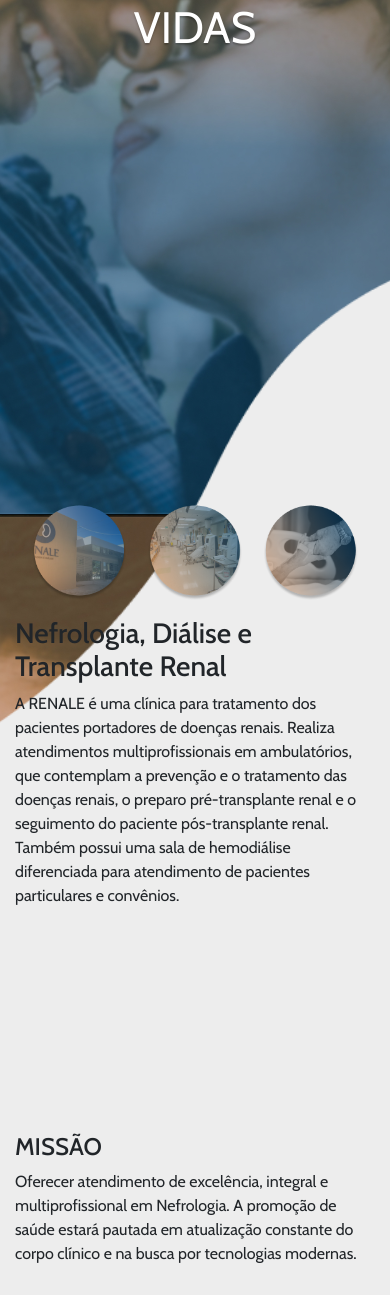
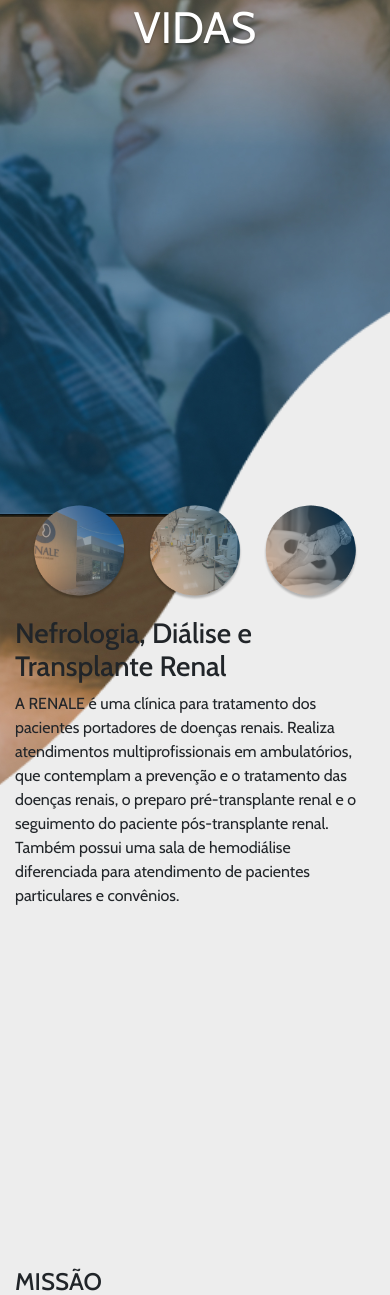
Before and after one commit to jonasra4/Renale, a PHP site: page / in a window 390 px wide. Shown: the part 329-1624 px from the top of the page. Run offline with PHP 8.4, Linux system fonts and the light colour scheme; some libraries are stand-ins or nearby versions.

Commit message:
resp dnv

```diff
--- a/css/style.css
+++ b/css/style.css
@@ -184,7 +184,7 @@ ul {
 
   #forma-section{
     /* background-color: #EDEDED; */
-    height: 100vh;
+    height: 116vh;
     background-image: url("../img/background/p.png");
     background-repeat: no-repeat;
     background-position: center center;
```
